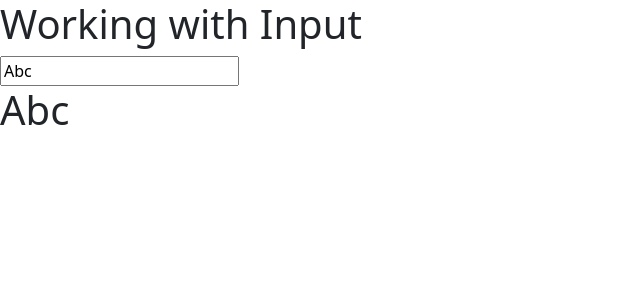
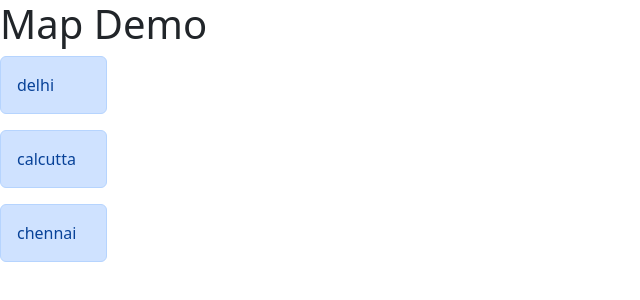
Before and after one commit to GIRISH7498/my-app, a React (Create React App) app: page / in a window 1280 px wide. Shown: the top 300 px of the page, without its empty margins (0-640 px from the left). Built offline with nearby package versions, Linux system fonts and the light colour scheme.

Commit message:
map-function

```diff
--- a/src/App.js
+++ b/src/App.js
@@ -1,26 +1,15 @@
 import { useState } from "react";
 
 function App() {
-  let [message, setMessage] = useState("Abc");
-
-  let updateMessage = (e) => {
-    // e.target == document.querySelector("input")
-    message = e.target.value;
-    setMessage(message);
-  };
+  let [list] = useState(["delhi", "calcutta", "chennai"]);
 
   return (
     <div>
-      <h1>Working with Input</h1>
+      <h1>Map Demo</h1>
 
-      <input
-        type="text"
-        placeholder="Enter message"
-        value={message}
-        onChange={updateMessage}
-      />
-
-      <h1>{message}</h1>
+      {list.map((item) => (
+        <div className="alert alert-primary col-1">{item}</div>
+      ))}
     </div>
   );
 }
```
